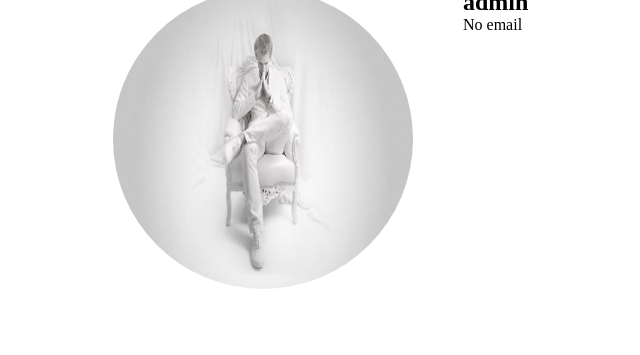
After one commit to AlisherXujanov/Fullstack13, a Django app: page /users/profile/1/ in a window 1280 px wide. The commit adds this page. Shown: the part 445-800 px from the top of the page, without its empty margins (137-777 px from the left). Run offline with Django 5.2, Linux system fonts and the light colour scheme; a user stored in the database is signed in; data comes from the database, SQL or seed files in the repository; both versions use the stored data as it was after the commit.

Commit message:
profile-page

```diff
--- a/backend/app/templates/navbar.html
+++ b/backend/app/templates/navbar.html
@@ -7,14 +7,14 @@
     <div>
       {% if request.user.is_authenticated %}
 
-        <h3>{{ request.user.username }}</h3>
-        <a href="#">Мои обявления</a>
-        <a href="#">Profile</a>
-        <a href="{% url 'account_logout' %}">Logout</a>
+      <h3>{{ request.user.username }}</h3>
+      <a href="#">Мои обявления</a>
+      <a href="{% url 'profile_page' request.user.id %}">Profile</a>
+      <a href="{% url 'account_logout' %}">Logout</a>
 
       {% else %}
 
-        <a href="{% url 'account_login' %}">Login</a>
+      <a href="{% url 'account_login' %}">Login</a>
 
       {% endif %}
     </div>
--- a/backend/app/users/apps.py
+++ b/backend/app/users/apps.py
@@ -4,3 +4,7 @@ from django.apps import AppConfig
 class UsersConfig(AppConfig):
     default_auto_field = 'django.db.models.BigAutoField'
     name = 'users'
+
+
+    def ready(self):
+        import users.signals
--- /dev/null
+++ b/backend/app/users/templates/profile_page.html
@@ -0,0 +1,21 @@
+<!-- obj  ==  profile object -->
+{% extends 'base.html' %}
+
+
+{% block content %}
+<div class="profile-container" style="display: flex; gap:50px;">
+    <div class="left">
+        <img src="{{obj.image.url}}" width="300" height="300" style="border-radius: 50%;">
+    </div>
+    <div class="right">
+        <h2>{{obj.user.username}}</h2>
+        {% if obj.user.email %}
+        <a href="mailto:{{obj.user.email}}">
+            {{obj.user.email}}
+        </a>
+        {% else %}
+        <p>No email</p>
+        {% endif %}
+    </div>
+</div>
+{% endblock %}
--- a/backend/app/users/urls.py
+++ b/backend/app/users/urls.py
@@ -1,6 +1,7 @@
 from django.urls import path
-from .views import users
+from .views import *
 
 urlpatterns = [
     path("", users, name='users'),
+    path("profile/<int:pk>/", profile_page, name='profile_page'),
 ]
--- a/backend/app/users/views.py
+++ b/backend/app/users/views.py
@@ -1,6 +1,6 @@
 from django.shortcuts import render
-
-# Create your views here.
+from django.contrib.auth.decorators import login_required
+from .models import Profile
 
 
 def users(request):
@@ -11,5 +11,7 @@ def users(request):
     return render(request, "users.html", context)
 
 
-def profile_page(request, pk):
-    ...
+@login_required
+def profile_page(request, pk=None):
+    obj = Profile.objects.get(pk=pk)
+    return render(request, "profile_page.html", {"obj": obj})
```
Also changed, not shown: backend/app/users/signals.py (added, +24 -0 lines), backend/app/db.sqlite3, backend/app/media/profile_pics/wallpaper_18.JPG (added).
